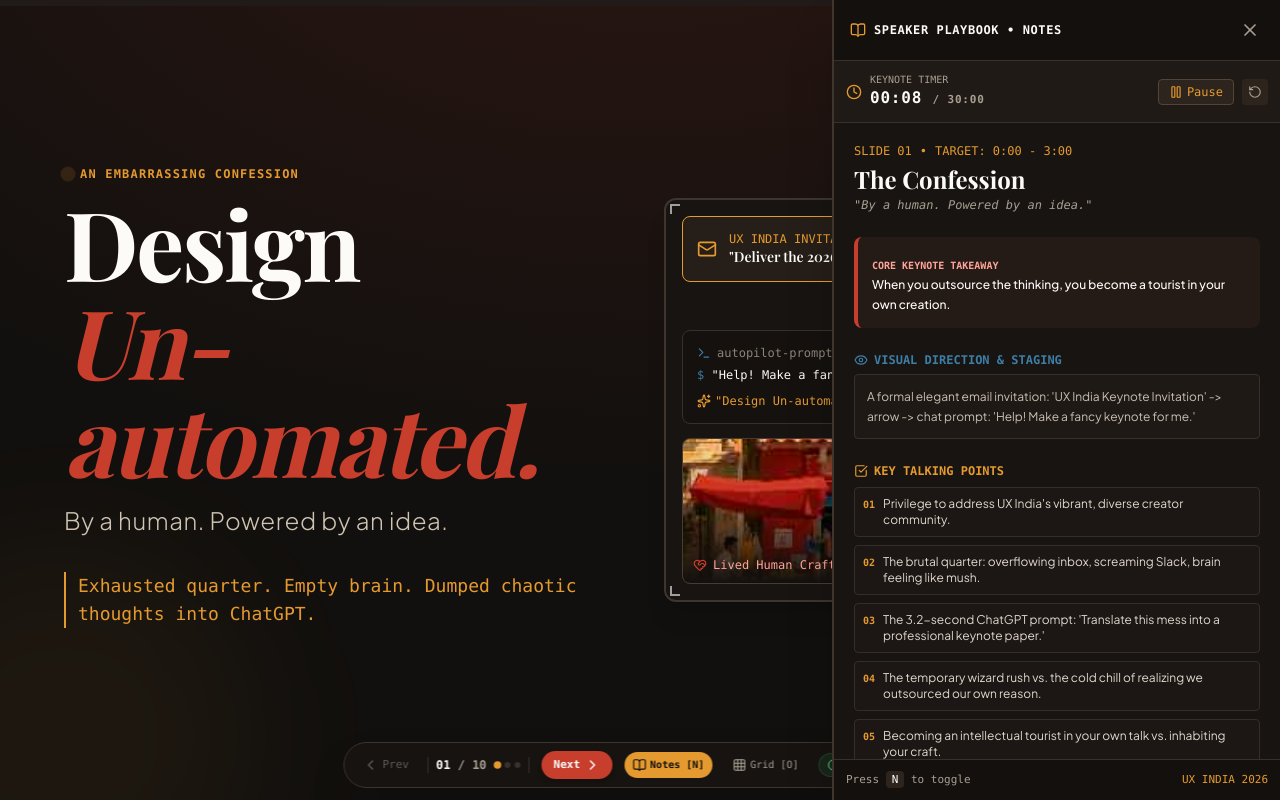
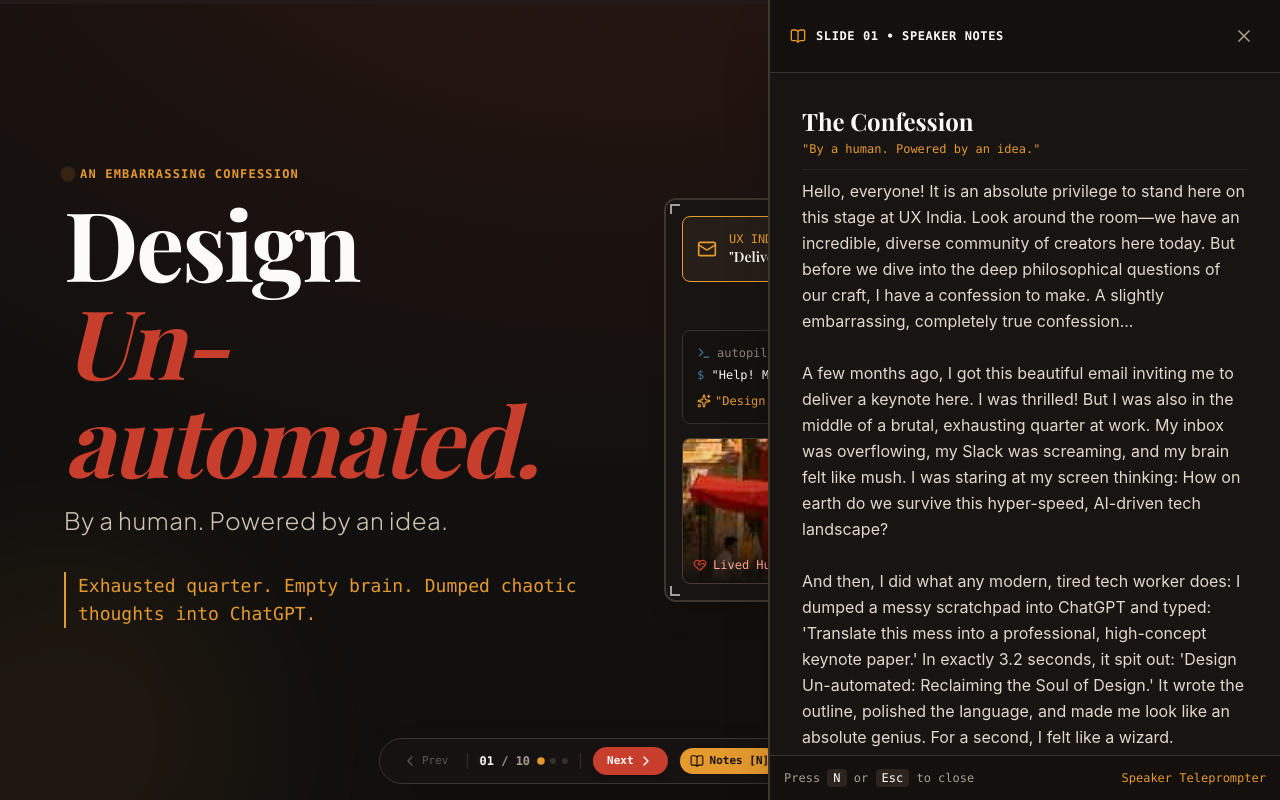
Before and after one commit to kizens/uxindia-unautomation, a React (Vite) app: page / in a window 1280 px wide. Both pictures are taken after a click on the button "Speaker Notes (N)". Built offline with nearby package versions, Linux system fonts and the light colour scheme; a web font is replaced by a local one.

Commit message:
feat: remove timer and fullscreen icons from HUD, streamline Notes drawer to exclusively show speaker notes

```diff
--- a/src/components/NavigationHUD.tsx
+++ b/src/components/NavigationHUD.tsx
@@ -3,13 +3,7 @@ import {
   ChevronLeft,
   ChevronRight,
   BookOpen,
-  Grid,
-  Maximize,
-  Minimize,
-  Clock,
-  Compass,
-  Play,
-  Pause
+  Grid
 } from 'lucide-react';
 import { SlideMeta } from '../types/presentation';
 
@@ -25,11 +19,6 @@ interface Props {
   isNotesOpen: boolean;
   onToggleOverview: () => void;
   isOverviewOpen: boolean;
-  isFullscreen: boolean;
-  onToggleFullscreen: () => void;
-  timerSeconds: number;
-  isTimerRunning: boolean;
-  onToggleTimer: () => void;
 }
 
 export const NavigationHUD: React.FC<Props> = ({
@@ -44,36 +33,13 @@ export const NavigationHUD: React.FC<Props> = ({
   isNotesOpen,
   onToggleOverview,
   isOverviewOpen,
-  isFullscreen,
-  onToggleFullscreen,
-  timerSeconds,
-  isTimerRunning,
-  onToggleTimer,
 }) => {
-  // Format MM:SS
-  const formatTime = (secs: number) => {
-    const mins = Math.floor(secs / 60);
-    const s = secs % 60;
-    return `${mins.toString().padStart(2, '0')}:${s.toString().padStart(2, '0')}`;
-  };
-
-  // Progress percentage (including steps)
-  const totalBeats = totalSlides * 3;
-  const currentBeatIndex = currentSlideIndex * 3 + Math.min(currentStep, 2);
-  const progressPercent = ((currentSlideIndex) / (totalSlides - 1)) * 100;
-
-  // Timer color warning (green -> amber -> red)
-  const timerBadgeColor =
-    timerSeconds > 27 * 60
-      ? 'text-[#FF6B57] bg-[#C83E2D]/20 border-[#C83E2D]/40'
-      : timerSeconds > 20 * 60
-      ? 'text-[#F5B041] bg-[#E59A2F]/20 border-[#E59A2F]/40'
-      : 'text-[#4ADE80] bg-[#2E6F40]/20 border-[#2E6F40]/40';
+  const progressPercent = (currentSlideIndex / (totalSlides - 1)) * 100;
 
   return (
     <>
       {/* Top Edge Slim Progress Bar */}
-      <div className="fixed top-0 left-0 right-0 h-1.5 bg-[#201B18] z-40">
+      <div className="fixed top-0 left-0 right-0 h-1 bg-[#201B18] z-40">
         <div
           className="h-full bg-gradient-to-r from-[#C83E2D] via-[#E59A2F] to-[#4ADE80] transition-all duration-300 ease-out"
           style={{ width: `${Math.min(100, Math.max(0, progressPercent))}%` }}
@@ -81,12 +47,12 @@ export const NavigationHUD: React.FC<Props> = ({
       </div>
 
       {/* Floating Bottom HUD Controls */}
-      <div className="fixed bottom-3 left-1/2 -translate-x-1/2 z-40 flex items-center gap-2 md:gap-3 bg-[#181412]/90 backdrop-blur-md px-3 py-2 rounded-full border border-[#3D352E] shadow-2xl text-xs font-mono text-[#D5C9B8]">
+      <div className="fixed bottom-4 left-1/2 -translate-x-1/2 z-40 flex items-center gap-2 md:gap-3 bg-[#181412]/95 backdrop-blur-md px-4 py-2 rounded-full border border-[#3D352E] shadow-2xl text-xs font-mono text-[#D5C9B8]">
         {/* Prev Slide / Beat */}
         <button
           onClick={onPrev}
           disabled={currentSlideIndex === 0 && currentStep === 0}
-          className="p-1.5 rounded-full hover:bg-[#2A221C] disabled:opacity-30 disabled:hover:bg-transparent text-[#FDFBF7] transition-all flex items-center gap-1"
+          className="p-1.5 rounded-full hover:bg-[#2A221C] disabled:opacity-30 disabled:hover:bg-transparent text-[#FDFBF7] transition-all flex items-center gap-1 cursor-pointer"
           title="Previous (Left Arrow)"
         >
           <ChevronLeft className="w-4 h-4" />
@@ -94,13 +60,13 @@ export const NavigationHUD: React.FC<Props> = ({
         </button>
 
         {/* Slide Counter & Beat Dots */}
-        <div className="flex items-center gap-2 px-2 border-x border-[#38302A]">
+        <div className="flex items-center gap-2 px-3 border-x border-[#38302A]">
           <span className="text-[#FDFBF7] font-bold">
             {currentSlide.slideNumber} <span className="text-[#A89F91]">/ {totalSlides.toString().padStart(2, '0')}</span>
           </span>
 
           {/* Stepped Dots */}
-          <div className="flex items-center gap-1">
+          <div className="flex items-center gap-1.5">
             {Array.from({ length: totalSteps }).map((_, i) => (
               <span
                 key={i}
@@ -120,7 +86,7 @@ export const NavigationHUD: React.FC<Props> = ({
         <button
           onClick={onNext}
           disabled={currentSlideIndex === totalSlides - 1 && currentStep === totalSteps - 1}
-          className="p-1.5 rounded-full bg-[#C83E2D] hover:bg-[#D84C3B] disabled:opacity-30 text-white transition-all flex items-center gap-1 px-3 font-bold shadow-md"
+          className="p-1.5 rounded-full bg-[#C83E2D] hover:bg-[#D84C3B] disabled:opacity-30 text-white transition-all flex items-center gap-1 px-3.5 font-bold shadow-md cursor-pointer"
           title="Next (Right Arrow or Space)"
         >
           <span className="text-[11px]">Next</span>
@@ -130,44 +96,25 @@ export const NavigationHUD: React.FC<Props> = ({
         {/* Presenter Notes Button */}
         <button
           onClick={onToggleNotes}
-          className={`p-1.5 rounded-full transition-colors flex items-center gap-1 px-2 ${
+          className={`p-1.5 rounded-full transition-colors flex items-center gap-1.5 px-2.5 cursor-pointer ${
             isNotesOpen ? 'bg-[#E59A2F] text-[#14100E] font-bold' : 'hover:bg-[#2A221C] text-[#A89F91] hover:text-white'
           }`}
           title="Speaker Notes (N)"
         >
           <BookOpen className="w-3.5 h-3.5" />
-          <span className="hidden md:inline text-[10px]">Notes [N]</span>
+          <span className="hidden md:inline text-[11px]">Notes [N]</span>
         </button>
 
         {/* Slide Overview Grid Button */}
         <button
           onClick={onToggleOverview}
-          className={`p-1.5 rounded-full transition-colors flex items-center gap-1 px-2 ${
+          className={`p-1.5 rounded-full transition-colors flex items-center gap-1.5 px-2.5 cursor-pointer ${
             isOverviewOpen ? 'bg-[#E59A2F] text-[#14100E] font-bold' : 'hover:bg-[#2A221C] text-[#A89F91] hover:text-white'
           }`}
           title="Overview Grid (O)"
         >
           <Grid className="w-3.5 h-3.5" />
-          <span className="hidden md:inline text-[10px]">Grid [O]</span>
-        </button>
-
-        {/* Conference Timer */}
-        <button
-          onClick={onToggleTimer}
-          className={`px-2 py-1 rounded-full border text-[11px] font-bold flex items-center gap-1 transition-all ${timerBadgeColor}`}
-          title="Click to Pause/Start Timer"
-        >
-          <Clock className="w-3 h-3" />
-          <span>{formatTime(timerSeconds)}</span>
-        </button>
-
-        {/* Fullscreen Button */}
-        <button
-          onClick={onToggleFullscreen}
-          className="p-1.5 rounded-full hover:bg-[#2A221C] text-[#A89F91] hover:text-white transition-colors"
-          title="Fullscreen (F)"
-        >
-          {isFullscreen ? <Minimize className="w-3.5 h-3.5" /> : <Maximize className="w-3.5 h-3.5" />}
+          <span className="hidden md:inline text-[11px]">Grid [O]</span>
         </button>
       </div>
     </>
--- a/src/components/Presentation.tsx
+++ b/src/components/Presentation.tsx
@@ -36,27 +36,9 @@ export const Presentation: React.FC = () => {
   const [direction, setDirection] = useState(1);
   const [isNotesOpen, setIsNotesOpen] = useState(false);
   const [isOverviewOpen, setIsOverviewOpen] = useState(false);
-  const [isFullscreen, setIsFullscreen] = useState(false);
-
-  // 30-minute keynote countdown / stopwatch timer
-  const [timerSeconds, setTimerSeconds] = useState(0);
-  const [isTimerRunning, setIsTimerRunning] = useState(true);
 
   const currentSlide = SLIDES_DATA[currentSlideIndex];
   const totalSteps = currentSlide.stepsCount;
-
-  // Timer ticker
-  useEffect(() => {
-    let interval: any = null;
-    if (isTimerRunning) {
-      interval = setInterval(() => {
-        setTimerSeconds(prev => prev + 1);
-      }, 1000);
-    }
-    return () => {
-      if (interval) clearInterval(interval);
-    };
-  }, [isTimerRunning]);
 
   // Advance Next (Beat or Slide)
   const next = useCallback(() => {
@@ -90,19 +72,9 @@ export const Presentation: React.FC = () => {
     }
   }, [currentSlideIndex]);
 
-  // Fullscreen toggle
-  const toggleFullscreen = useCallback(() => {
-    if (!document.fullscreenElement) {
-      document.documentElement.requestFullscreen().then(() => setIsFullscreen(true)).catch(() => {});
-    } else {
-      document.exitFullscreen().then(() => setIsFullscreen(false)).catch(() => {});
-    }
-  }, []);
-
   // Keyboard navigation
   useEffect(() => {
     const handleKeyDown = (e: KeyboardEvent) => {
-      // Don't intercept if an input is active
       if (e.target instanceof HTMLInputElement || e.target instanceof HTMLTextAreaElement) return;
 
       switch (e.key) {
@@ -131,11 +103,6 @@ export const Presentation: React.FC = () => {
           if (isOverviewOpen) setIsOverviewOpen(false);
           if (isNotesOpen) setIsNotesOpen(false);
           break;
-        case 'f':
-        case 'F':
-          e.preventDefault();
-          toggleFullscreen();
-          break;
         case 'Home':
           e.preventDefault();
           goToSlide(0, 0);
@@ -151,7 +118,7 @@ export const Presentation: React.FC = () => {
 
     window.addEventListener('keydown', handleKeyDown);
     return () => window.removeEventListener('keydown', handleKeyDown);
-  }, [next, prev, isOverviewOpen, isNotesOpen, toggleFullscreen, goToSlide]);
+  }, [next, prev, isOverviewOpen, isNotesOpen, goToSlide]);
 
   const CurrentSlideComponent = SLIDE_COMPONENTS[currentSlideIndex];
 
@@ -187,22 +154,13 @@ export const Presentation: React.FC = () => {
         isNotesOpen={isNotesOpen}
         onToggleOverview={() => setIsOverviewOpen(prev => !prev)}
         isOverviewOpen={isOverviewOpen}
-        isFullscreen={isFullscreen}
-        onToggleFullscreen={toggleFullscreen}
-        timerSeconds={timerSeconds}
-        isTimerRunning={isTimerRunning}
-        onToggleTimer={() => setIsTimerRunning(prev => !prev)}
       />
 
-      {/* Slide-out Presenter Notes Drawer */}
+      {/* Slide-out Presenter Notes Drawer (Only Speaker Notes) */}
       <PresenterNotesDrawer
         isOpen={isNotesOpen}
         onClose={() => setIsNotesOpen(false)}
         slide={currentSlide}
-        timerSeconds={timerSeconds}
-        isTimerRunning={isTimerRunning}
-        onToggleTimer={() => setIsTimerRunning(prev => !prev)}
-        onResetTimer={() => setTimerSeconds(0)}
       />
 
       {/* Slide Overview Grid Modal */}
--- a/src/components/PresenterNotesDrawer.tsx
+++ b/src/components/PresenterNotesDrawer.tsx
@@ -1,157 +1,65 @@
 import React from 'react';
 import { motion, AnimatePresence } from 'motion/react';
-import { X, Clock, BookOpen, CheckSquare, Eye, Play, Pause, RotateCcw } from 'lucide-react';
+import { X, BookOpen } from 'lucide-react';
 import { SlideMeta } from '../types/presentation';
 
 interface Props {
   isOpen: boolean;
   onClose: () => void;
   slide: SlideMeta;
-  timerSeconds: number;
-  isTimerRunning: boolean;
-  onToggleTimer: () => void;
-  onResetTimer: () => void;
 }
 
 export const PresenterNotesDrawer: React.FC<Props> = ({
   isOpen,
   onClose,
   slide,
-  timerSeconds,
-  isTimerRunning,
-  onToggleTimer,
-  onResetTimer,
 }) => {
-  const formatTime = (secs: number) => {
-    const mins = Math.floor(secs / 60);
-    const s = secs % 60;
-    return `${mins.toString().padStart(2, '0')}:${s.toString().padStart(2, '0')}`;
-  };
-
   return (
     <AnimatePresence>
       {isOpen && (
         <motion.div
-          initial={{ opacity: 0, x: 380 }}
+          initial={{ opacity: 0, x: 420 }}
           animate={{ opacity: 1, x: 0 }}
-          exit={{ opacity: 0, x: 380 }}
-          transition={{ type: 'spring', damping: 25, stiffness: 200 }}
-          className="fixed top-0 right-0 h-full w-full max-w-md bg-[#181412] text-[#FDFBF7] border-l-2 border-[#3D352E] shadow-2xl z-50 flex flex-col justify-between"
+          exit={{ opacity: 0, x: 420 }}
+          transition={{ type: 'spring', damping: 26, stiffness: 220 }}
+          className="fixed top-0 right-0 h-full w-full max-w-lg bg-[#181412] text-[#FDFBF7] border-l-2 border-[#3D352E] shadow-2xl z-50 flex flex-col justify-between"
         >
-          {/* Header */}
-          <div className="p-4 border-b border-[#38302A] flex items-center justify-between bg-[#14100E]">
-            <div className="flex items-center gap-2">
+          {/* Minimal Clean Header */}
+          <div className="p-4 md:p-5 border-b border-[#38302A] flex items-center justify-between bg-[#14100E]">
+            <div className="flex items-center gap-2.5">
               <BookOpen className="w-4 h-4 text-[#E59A2F]" />
               <span className="font-mono text-xs font-bold uppercase tracking-wider text-[#FDFBF7]">
-                SPEAKER PLAYBOOK • NOTES
+                Slide {slide.slideNumber} • Speaker Notes
               </span>
             </div>
             <button
               onClick={onClose}
-              className="p-1 rounded hover:bg-[#251E1A] text-[#A89F91] hover:text-white transition-colors"
+              className="p-1.5 rounded-lg hover:bg-[#251E1A] text-[#A89F91] hover:text-white transition-colors cursor-pointer"
             >
               <X className="w-5 h-5" />
             </button>
           </div>
 
-          {/* Conference Live Pacing Timer Banner */}
-          <div className="p-3 bg-[#201A16] border-b border-[#38302A] flex items-center justify-between font-mono text-xs">
-            <div className="flex items-center gap-2">
-              <Clock className="w-4 h-4 text-[#E59A2F]" />
-              <div>
-                <div className="text-[10px] text-[#A89F91]">KEYNOTE TIMER</div>
-                <div className="text-base font-bold text-[#FDFBF7] tracking-wider">
-                  {formatTime(timerSeconds)} <span className="text-[11px] text-[#A89F91]">/ 30:00</span>
-                </div>
-              </div>
-            </div>
-            <div className="flex items-center gap-2">
-              <button
-                onClick={onToggleTimer}
-                className="px-2.5 py-1 rounded bg-[#2D241E] hover:bg-[#3D3128] border border-[#524439] flex items-center gap-1 text-[#E59A2F]"
-              >
-                {isTimerRunning ? <Pause className="w-3.5 h-3.5" /> : <Play className="w-3.5 h-3.5" />}
-                <span>{isTimerRunning ? "Pause" : "Start"}</span>
-              </button>
-              <button
-                onClick={onResetTimer}
-                className="p-1.5 rounded bg-[#2D241E] hover:bg-[#3D3128] text-[#A89F91] hover:text-white"
-                title="Reset timer"
-              >
-                <RotateCcw className="w-3.5 h-3.5" />
-              </button>
-            </div>
-          </div>
-
-          {/* Content Scroll Area */}
-          <div className="flex-1 overflow-y-auto p-5 space-y-6">
-            {/* Slide Title & Time allocation */}
-            <div>
-              <div className="flex items-center gap-2 text-xs font-mono text-[#E59A2F] mb-1">
-                <span>SLIDE {slide.slideNumber}</span>
-                <span>•</span>
-                <span>TARGET: {slide.timeRange}</span>
-              </div>
-              <h3 className="text-2xl font-editorial font-bold text-[#FDFBF7]">
+          {/* Speaker Notes Body (Only the Speaker's Notes, Clean & Easy to Read) */}
+          <div className="flex-1 overflow-y-auto p-6 md:p-8 space-y-4">
+            <div className="border-b border-[#2A231E] pb-3 mb-2">
+              <h3 className="text-xl md:text-2xl font-editorial font-bold text-[#FDFBF7]">
                 {slide.title}
               </h3>
-              <p className="text-xs text-[#A89F91] italic font-mono mt-0.5">
+              <p className="text-xs text-[#E59A2F] font-mono mt-1">
                 "{slide.subtitle}"
               </p>
             </div>
 
-            {/* Key Takeaway */}
-            <div className="p-3.5 rounded-lg bg-[#241B17] border-l-4 border-[#C83E2D] space-y-1">
-              <span className="text-[10px] font-mono uppercase font-bold text-[#FFA499]">
-                CORE KEYNOTE TAKEAWAY
-              </span>
-              <p className="text-xs text-[#FDFBF7] font-medium leading-relaxed">
-                {slide.keyTakeaway}
-              </p>
-            </div>
-
-            {/* Visual Direction Notes */}
-            <div className="space-y-1.5">
-              <div className="flex items-center gap-1.5 text-xs font-mono text-[#3D7EA6] font-bold">
-                <Eye className="w-3.5 h-3.5" />
-                <span>VISUAL DIRECTION & STAGING</span>
-              </div>
-              <p className="text-xs text-[#C8BFB3] bg-[#1F1916] p-3 rounded border border-[#38302A] leading-relaxed">
-                {slide.visualDirection}
-              </p>
-            </div>
-
-            {/* Talking Points */}
-            <div className="space-y-2">
-              <div className="flex items-center gap-1.5 text-xs font-mono text-[#E59A2F] font-bold">
-                <CheckSquare className="w-3.5 h-3.5" />
-                <span>KEY TALKING POINTS</span>
-              </div>
-              <ul className="space-y-2 text-xs text-[#E0D7CC]">
-                {slide.talkingPoints.map((point, i) => (
-                  <li key={i} className="flex items-start gap-2 bg-[#1C1714] p-2 rounded border border-[#352D27]">
-                    <span className="text-[#E59A2F] font-mono text-[10px] font-bold mt-0.5">0{i + 1}</span>
-                    <span>{point}</span>
-                  </li>
-                ))}
-              </ul>
-            </div>
-
-            {/* Full Speaker Script */}
-            <div className="space-y-2">
-              <div className="text-xs font-mono text-[#FDFBF7] font-bold uppercase tracking-wider">
-                SPEAKER SCRIPT (VERBATIM TELEPROMPTER)
-              </div>
-              <div className="p-4 rounded-lg bg-[#14110F] border border-[#38302A] text-xs text-[#D5C9B8] leading-relaxed whitespace-pre-line font-sans">
-                {slide.speakerScript}
-              </div>
+            <div className="text-sm md:text-base text-[#E2D8CC] leading-relaxed whitespace-pre-line font-sans selection:bg-[#C83E2D] selection:text-white">
+              {slide.speakerScript}
             </div>
           </div>
 
-          {/* Footer */}
-          <div className="p-3 border-t border-[#38302A] bg-[#14100E] text-[11px] font-mono text-[#A89F91] flex items-center justify-between">
-            <span>Press <kbd className="px-1.5 py-0.5 rounded bg-[#2D241E] text-white">N</kbd> to toggle</span>
-            <span className="text-[#E59A2F]">UX INDIA 2026</span>
+          {/* Minimal Footer */}
+          <div className="p-3.5 border-t border-[#38302A] bg-[#14100E] text-xs font-mono text-[#A89F91] flex items-center justify-between">
+            <span>Press <kbd className="px-1.5 py-0.5 rounded bg-[#2D241E] text-white">N</kbd> or <kbd className="px-1.5 py-0.5 rounded bg-[#2D241E] text-white">Esc</kbd> to close</span>
+            <span className="text-[#E59A2F]">Speaker Teleprompter</span>
           </div>
         </motion.div>
       )}
```
